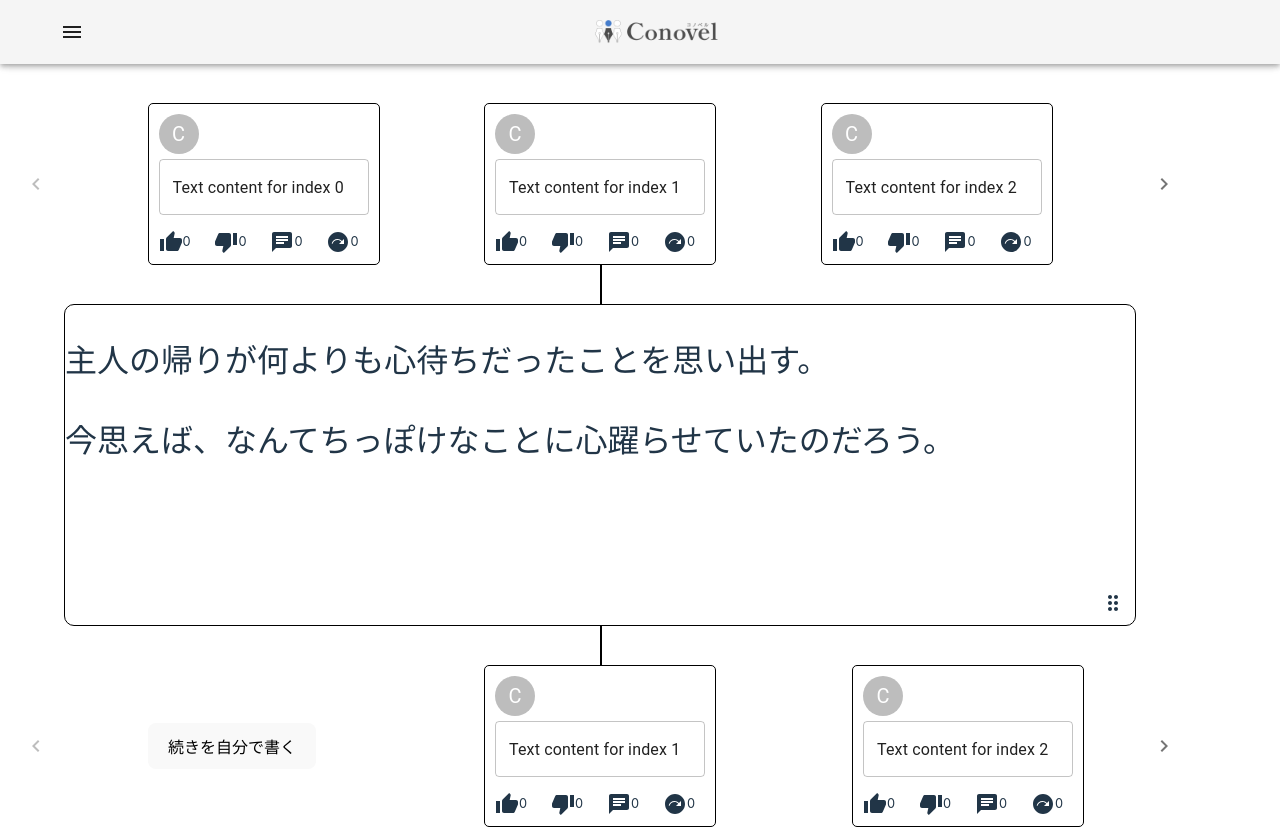
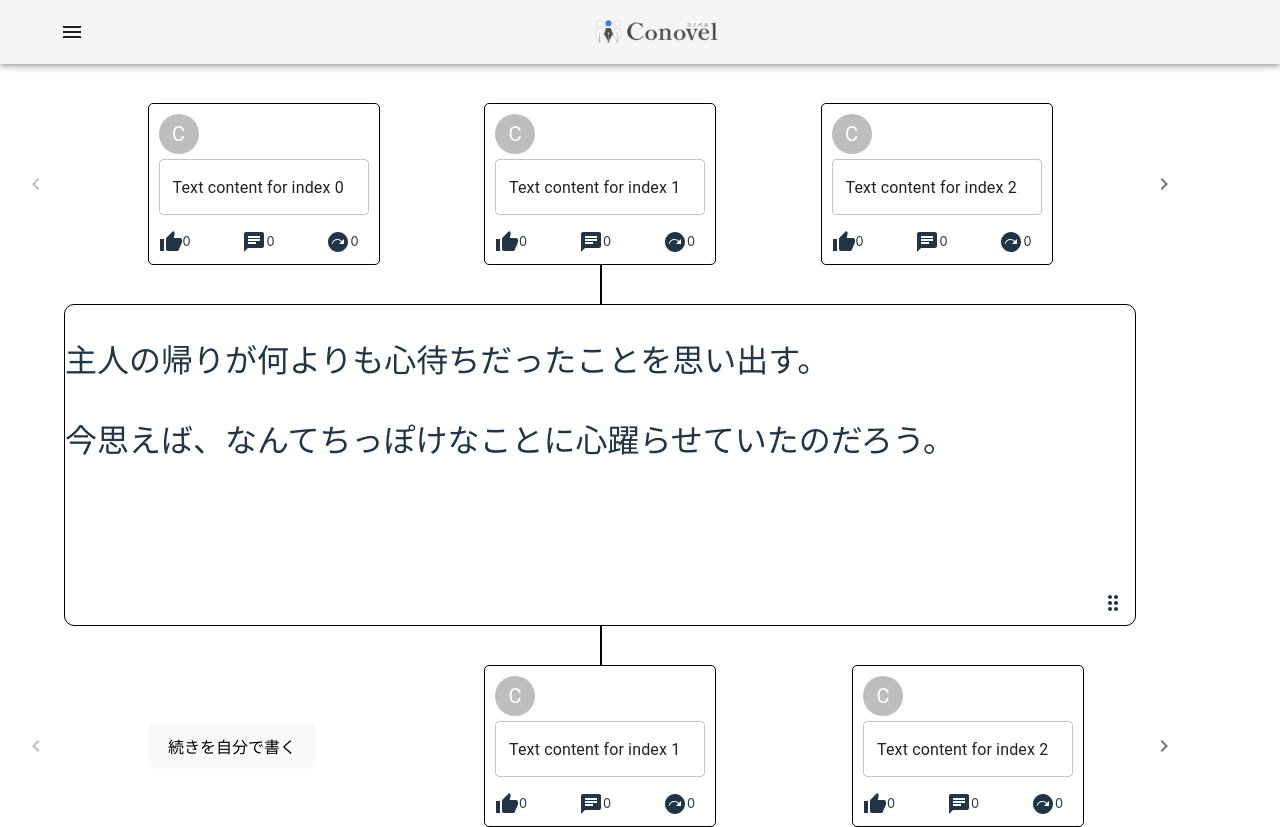
Before and after one commit to Conovel/frontend, a React (Vite) app: page / in a window 1280 px wide. Built offline with nearby package versions, Linux system fonts and the light colour scheme; the HTML template or start-up script is replaced by a standard one.

Commit message:
wip; 変数名apiDoc反映

```diff
--- a/src/components/buttonicon/ThumbsDownButton.tsx
+++ /dev/null
@@ -1,29 +0,0 @@
-import React from 'react';
-import ThumbDownIcon from '@mui/icons-material/ThumbDown';
-
-interface ThumbDownButtonProps {
-  thumbDownCount: number;
-  setThumbDownCount: React.Dispatch<React.SetStateAction<number>>;
-}
-
-const ThumbDownButton: React.FC<ThumbDownButtonProps> = ({
-  thumbDownCount,
-  setThumbDownCount,
-}) => {
-  const handleClick = () => {
-    setThumbDownCount(thumbDownCount + 1);
-    // ここにバックエンド処理を追加
-  };
-
-  return (
-    <div
-      onClick={handleClick}
-      style={{ display: 'flex', alignItems: 'center', marginRight: '10px' }}
-    >
-      <ThumbDownIcon />
-      <span>{thumbDownCount}</span>
-    </div>
-  );
-};
-
-export default ThumbDownButton;
--- a/src/components/novelcard/NovelCard.tsx
+++ b/src/components/novelcard/NovelCard.tsx
@@ -1,7 +1,6 @@
 import React from 'react';
 import { Avatar, Box, TextField } from '@mui/material';
 import ThumbUpButton from '../buttonicon/ThumbsUpButton';
-import ThumbDownButton from '../buttonicon/ThumbsDownButton';
 import CommentButton from '../buttonicon/CommentButton';
 import NextPlanButton from '../buttonicon/NextPlanButton';
 
@@ -23,8 +22,6 @@ const NovelCard: React.FC<NovelCardProps> = ({
   text,
   thumbUpCount,
   setThumbUpCount,
-  thumbDownCount,
-  setThumbDownCount,
   commentCount,
   setCommentCount,
   nextPlanCount,
@@ -69,10 +66,6 @@ const NovelCard: React.FC<NovelCardProps> = ({
             thumbUpCount={thumbUpCount}
             setThumbUpCount={setThumbUpCount}
           />
-          <ThumbDownButton
-            thumbDownCount={thumbDownCount}
-            setThumbDownCount={setThumbDownCount}
-          />
           <CommentButton
             commentCount={commentCount}
             setCommentCount={setCommentCount}
--- a/src/components/novelview/MainPanel.tsx
+++ b/src/components/novelview/MainPanel.tsx
@@ -2,7 +2,6 @@ import React, { useState } from 'react';
 import { Box } from '@mui/material';
 import DragIndicatorIcon from '@mui/icons-material/DragIndicator';
 import ThumbUpButton from '../buttonicon/ThumbsUpButton';
-import ThumbDownButton from '../buttonicon/ThumbsDownButton';
 import CommentButton from '../buttonicon/CommentButton';
 import NextPlanButton from '../buttonicon/NextPlanButton';
 
@@ -26,8 +25,6 @@ const MainPanel: React.FC<MainPanelProps> = ({
   mainPanels,
   thumbUpCount,
   setThumbUpCount,
-  thumbDownCount,
-  setThumbDownCount,
   commentCount,
   setCommentCount,
   nextPlanCount,
@@ -81,10 +78,6 @@ const MainPanel: React.FC<MainPanelProps> = ({
                 thumbUpCount={thumbUpCount}
                 setThumbUpCount={setThumbUpCount}
               />
-              <ThumbDownButton
-                thumbDownCount={thumbDownCount}
-                setThumbDownCount={setThumbDownCount}
-              />
               <CommentButton
                 commentCount={commentCount}
                 setCommentCount={setCommentCount}
--- a/src/features/NovelView/NovelViewPresentation.tsx
+++ b/src/features/NovelView/NovelViewPresentation.tsx
@@ -6,12 +6,13 @@ import { FaThumbsUp } from 'react-icons/fa';
 import ChatIcon from '@mui/icons-material/Chat';
 import MainPanel from '../../components/novelview/MainPanel';
 
+// TODO: サンプルデータ後で削除
 interface Post {
-  id: number;
-  text: string;
-  likes: number;
+  sentence_id: number;
+  sentence: string;
+  evaluation_good_count: number;
+  evaluation_stay_count: number;
   comments: number;
-  main_copy: string;
   sentence_user_count: number;
   sentence_hierarchy_count: number;
   reader_count: number;
@@ -62,7 +63,7 @@ export const NovelViewPresentation: React.FC<NovelViewPresentationProps> = ({
       <Box sx={{ display: 'flex', flexWrap: 'wrap', width: '100vw' }}>
         {posts.map((post) => (
           <Box
-            key={post.id}
+            key={post.sentence_id}
             sx={{
               backgroundColor: '#fff',
               border: '1px solid #000',
@@ -73,8 +74,7 @@ export const NovelViewPresentation: React.FC<NovelViewPresentationProps> = ({
               zIndex: 2,
             }}
           >
-            <p>{post.text}</p>
-            <p>{post.main_copy}</p>
+            <p>{post.sentence}</p>
             <Box
               sx={{
                 display: 'flex',
@@ -89,7 +89,7 @@ export const NovelViewPresentation: React.FC<NovelViewPresentationProps> = ({
                 }}
               >
                 <FaThumbsUp style={{ fontSize: '18px' }} />
-                <span>{post.likes}</span>
+                <span>{post.evaluation_good_count}</span>
               </Box>
               <Box
                 sx={{
```
Also changed, not shown: cspell.json (+8 -0 lines).
